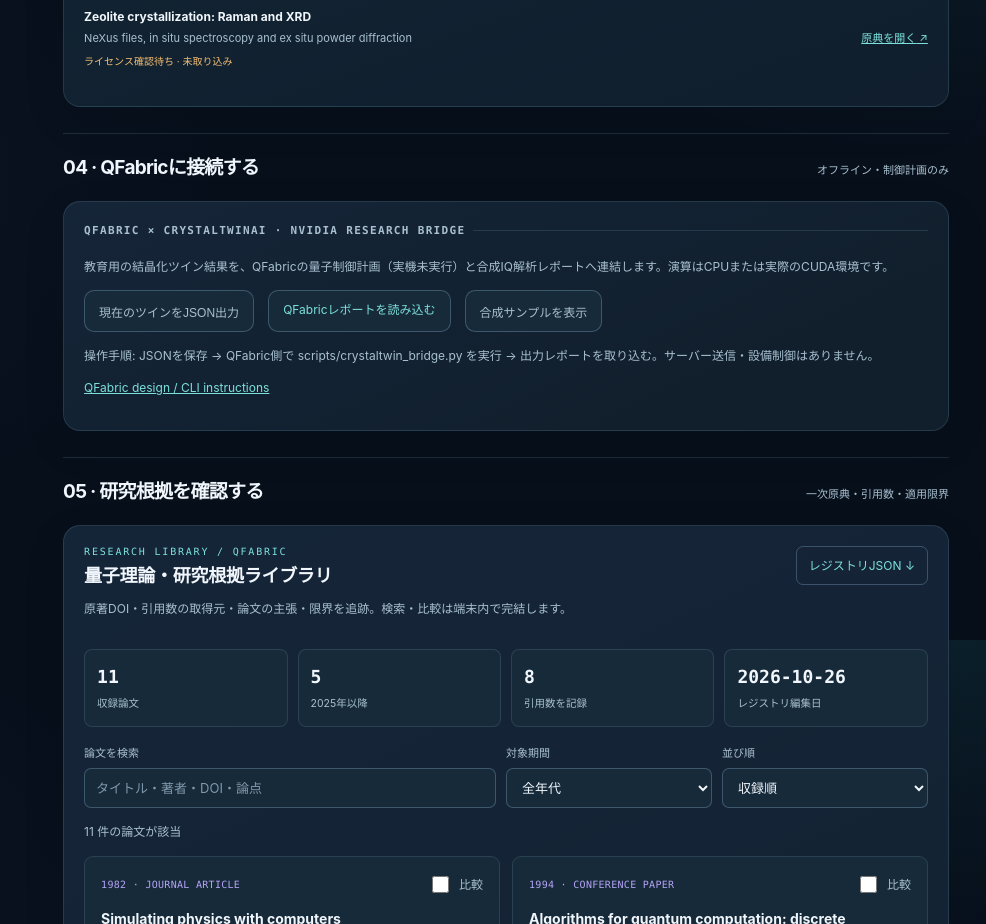
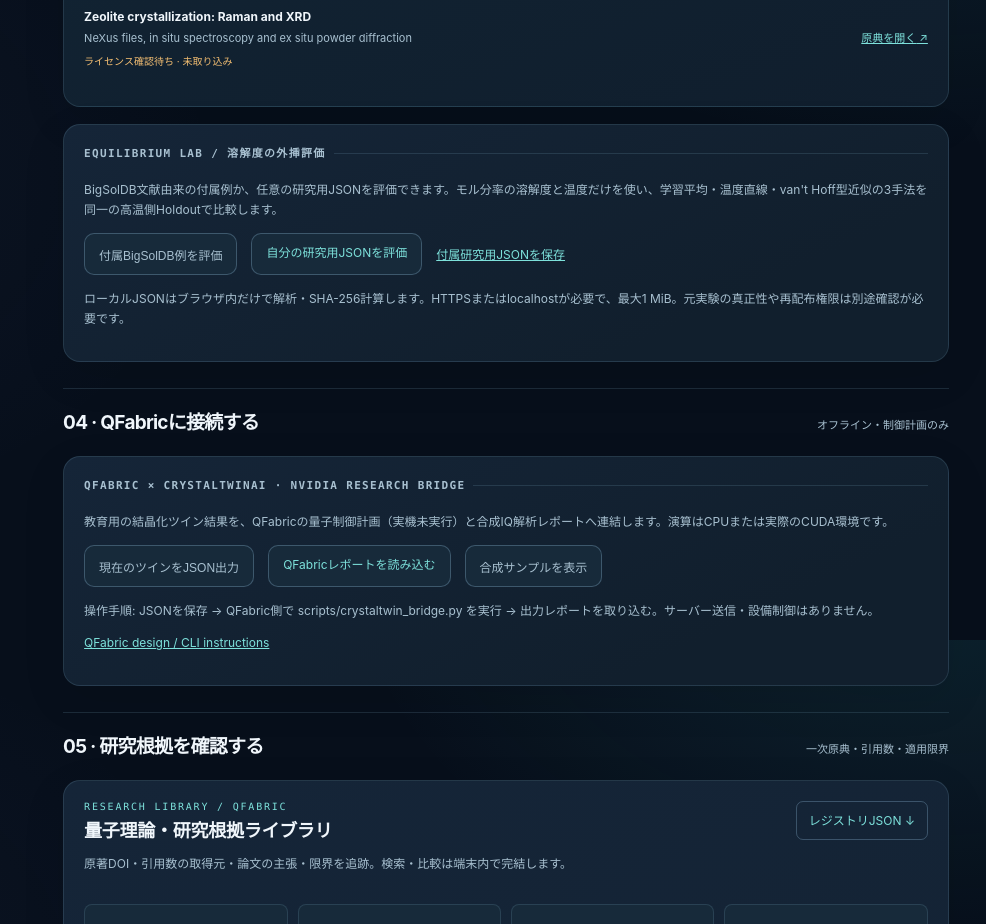
Before and after one commit to Takzin1/crystaltwinai, a Next.js app: page / in a window 1280 px wide. Shown: the part 4160-5084 px from the top of the page, without its empty margins (294-1280 px from the left). Built offline with nearby package versions, Linux system fonts and the light colour scheme.

Commit message:
ui: mount independent equilibrium evaluation under modern Research Studio data section

```diff
--- a/src/app/page.tsx
+++ b/src/app/page.tsx
@@ -27,6 +27,7 @@ import VerificationLabPanel from "@/components/VerificationLabPanel";
 import FalsificationBenchPanel from "@/components/FalsificationBenchPanel";
 import PbeNumericalPanel from "@/components/PbeNumericalPanel";
 import SourceEvidenceGallery from "@/components/SourceEvidenceGallery";
+import EquilibriumReferencePanel from "@/components/EquilibriumReferencePanel";
 
 export default function Home() {
   const [lang, setLang] = useState<LanguageCode>("ja");
@@ -165,6 +166,7 @@ export default function Home() {
             <DatasetPanel lang={lang} simulated={result.series} input={result.input} />
             <ResearchDatasetPanel lang={lang} />
             <SourceEvidenceGallery lang={lang} />
+            <EquilibriumReferencePanel lang={lang} />
           </div>
 
           <div id="bridge" className="workbench-section">
```
